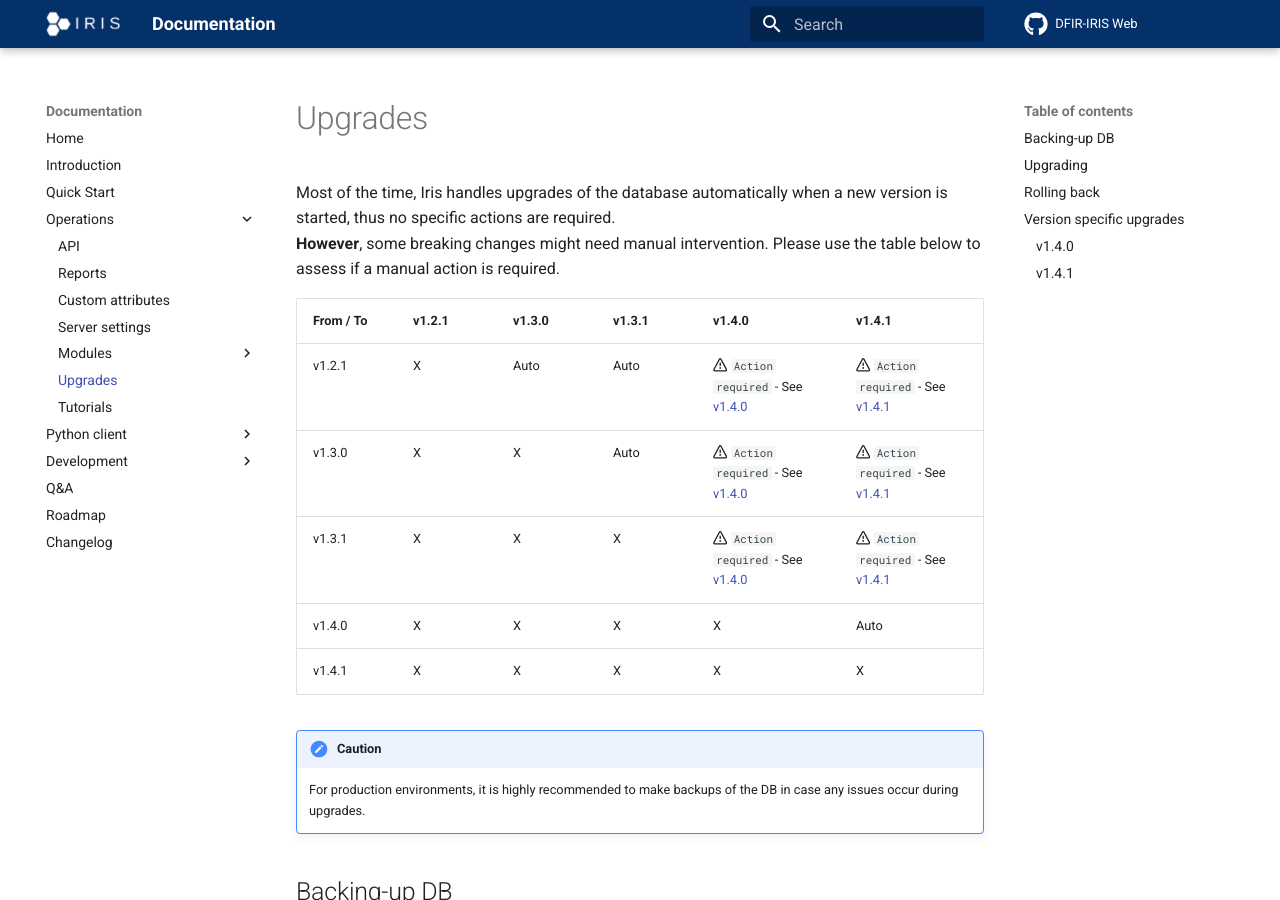
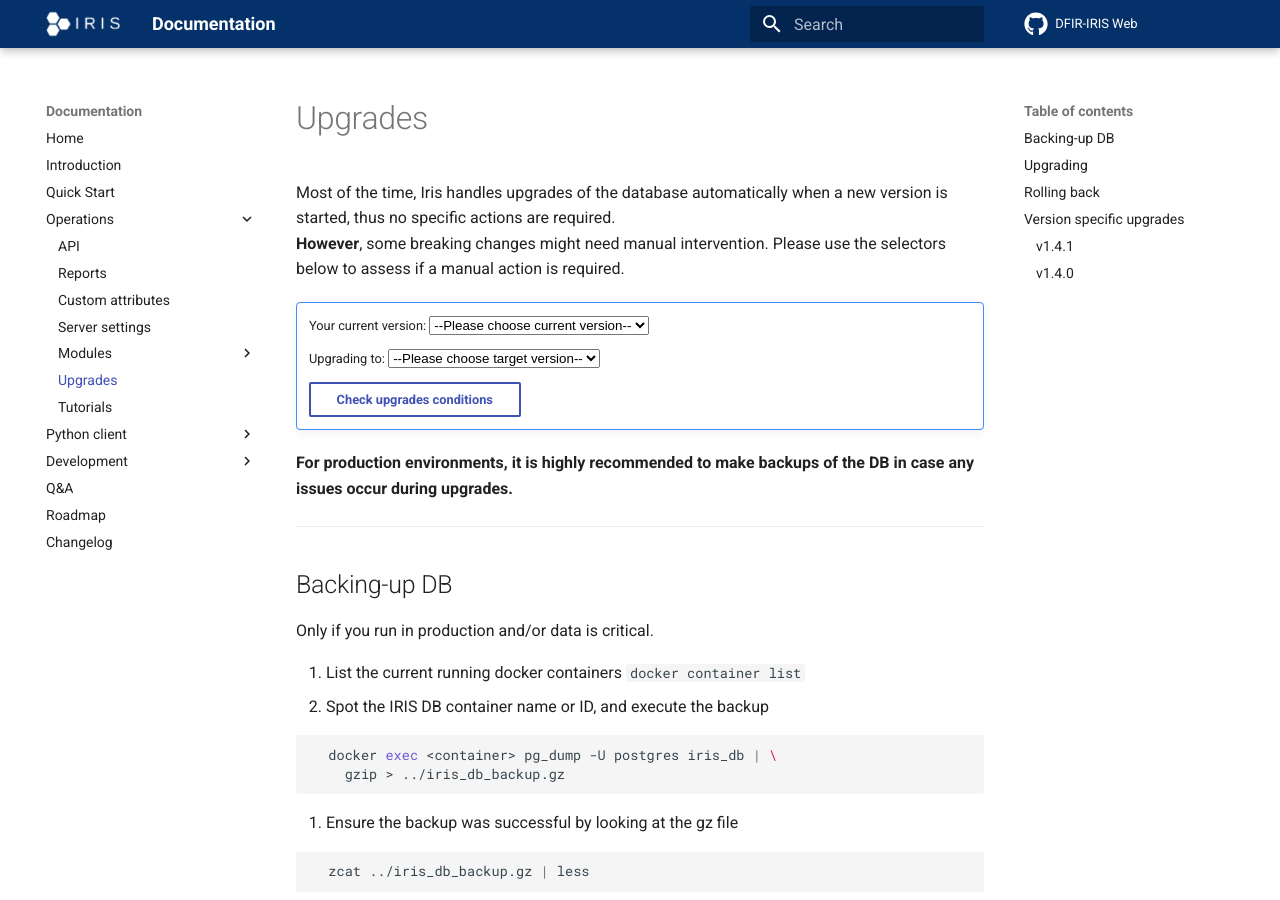
Before and after one commit to dfir-iris/dfir-iris.github.io, an MkDocs documentation site: the page built from docs/operations/upgrades.md, in a window 1280 px wide and 900 px high. Built offline with MkDocs 1.6.1 and Material for MkDocs 9.7.7, drawn with Linux system fonts in a browser that asks for light colours; comment, search, counter and statistics services are not loaded; some of the changed text lies outside the part shown.

```diff
--- a/docs/operations/upgrades.md
+++ b/docs/operations/upgrades.md
@@ -1,19 +1,38 @@
 # Upgrades
 
 Most of the time, Iris handles upgrades of the database automatically when a new version is started, thus no specific actions are required.
-**However**, some breaking changes might need manual intervention.  Please use the table below to assess if a manual action is required.
+**However**, some breaking changes might need manual intervention.  Please use the selectors below to assess if a manual action is required.
 
-| From / To|	v1.2.1|	v1.3.0|	v1.3.1|	v1.4.0| v1.4.1 |
-|-----|----|----|----|-----|-----|
-v1.2.1|	X|	Auto|	Auto|	:octicons-alert-16: `Action required` - See [v1.4.0](#v140)|:octicons-alert-16: `Action required` - See [v1.4.1](#v141)|
-v1.3.0|	X|	X|	Auto|	:octicons-alert-16: `Action required` - See [v1.4.0](#v140)|:octicons-alert-16: `Action required` - See [v1.4.1](#v141)|
-v1.3.1|	X|	X|	X|	:octicons-alert-16: `Action required` - See [v1.4.0](#v140)|:octicons-alert-16: `Action required` - See [v1.4.1](#v141)|
-v1.4.0|	X|	X|	X|	X|Auto|
-v1.4.1 | X| X| X| X | X |
+!!! cite ""
+    <label for="cversion-select">Your current version:</label>
+    <select name="current_version" class="md-select" id="cversion-select">
+        <option value="">--Please choose current version--</option>
+        <option value="v1.2.1">v1.2.1</option>
+        <option value="v1.3.0">v1.3.0</option>
+        <option value="v1.3.1">v1.3.1</option>
+        <option value="v1.4.0">v1.4.0</option>
+        <option value="v1.4.1">v1.4.1</option>
+    </select>
 
-!!! caution
-    For production environments, it is highly recommended to make backups of the DB in case any issues occur during upgrades.
+    <label for="tversion-select">Upgrading to:</label>
+    <select name="target_version" class="md-select" id="tversion-select">
+        <option value="">--Please choose target version--</option>
+        <option value="v1.2.1">v1.2.1</option>
+        <option value="v1.3.0">v1.3.0</option>
+        <option value="v1.3.1">v1.3.1</option>
+        <option value="v1.4.0">v1.4.0</option>
+        <option value="v1.4.1">v1.4.1</option>
+    </select>
 
+    <button class="md-button ml-mr-auto" onclick='check_versions();'>
+      <span class="">Check upgrades conditions</span>
+    </button>
+
+<div id="migration-info"></div>
+
+**For production environments, it is highly recommended to make backups of the DB in case any issues occur during upgrades.**
+
+-------------
 ## Backing-up DB
 Only if you run in production and/or data is critical.
 
@@ -58,9 +77,6 @@ In case something went wrong, you can rollback to your previous version and rest
 
 ## Version specific upgrades
 
-### v1.4.0
-**This version already has a patch. Please directly upgrade to v1.4.1**
-
 ### v1.4.1
 **This only applies if you are coming from IRIS <= v1.3.1.**
 
@@ -102,3 +118,69 @@ docker-compose up
 7. The data should be successfully transferred.
 
 **Do not forget to clear out your browser cache, many JS files were changed.**
+
+### v1.4.0
+**This version already has a patch. Please directly upgrade to [v1.4.1](#v141)**
+
+<script>
+  function check_versions() {
+    var cversion = document.getElementById("cversion-select").value;
+    var tversion = document.getElementById("tversion-select").value;
+
+    if (!cversion || !tversion) { return ;}
+
+    var map = {
+      "v1.2.1": {
+        "v1.3.0": "Auto",
+        "v1.3.1": "Auto",
+        "v1.4.0": `<p><span class="twemoji"><svg xmlns="http://www.w3.org/2000/svg" viewBox="0 0 16 16"><path fill-rule="evenodd" d="M8.22 1.754a.25.25 0 0 0-.44 0L1.698 13.132a.25.25 0 0 0 .22.368h12.164a.25.25 0 0 0 .22-.368L8.22 1.754zm-1.763-.707c.659-1.234 2.427-1.234 3.086 0l6.082 11.378A1.75 1.75 0 0 1 14.082 15H1.918a1.75 1.75 0 0 1-1.543-2.575L6.457 1.047zM9 11a1 1 0 1 1-2 0 1 1 0 0 1 2 0zm-.25-5.25a.75.75 0 0 0-1.5 0v2.5a.75.75 0 0 0 1.5 0v-2.5z"></path></svg></span> <code>Action required</code> - See <a href="#v140">v1.4.0</a></p>`,
+        "v1.4.1": `<p><span class="twemoji"><svg xmlns="http://www.w3.org/2000/svg" viewBox="0 0 16 16"><path fill-rule="evenodd" d="M8.22 1.754a.25.25 0 0 0-.44 0L1.698 13.132a.25.25 0 0 0 .22.368h12.164a.25.25 0 0 0 .22-.368L8.22 1.754zm-1.763-.707c.659-1.234 2.427-1.234 3.086 0l6.082 11.378A1.75 1.75 0 0 1 14.082 15H1.918a1.75 1.75 0 0 1-1.543-2.575L6.457 1.047zM9 11a1 1 0 1 1-2 0 1 1 0 0 1 2 0zm-.25-5.25a.75.75 0 0 0-1.5 0v2.5a.75.75 0 0 0 1.5 0v-2.5z"></path></svg></span> <code>Action required</code> - See <a href="#v141">v1.4.1</a></p>`,
+      },
+      "v1.3.0": {
+        "v1.3.1": "Auto",
+        "v1.4.0": `<p><span class="twemoji"><svg xmlns="http://www.w3.org/2000/svg" viewBox="0 0 16 16"><path fill-rule="evenodd" d="M8.22 1.754a.25.25 0 0 0-.44 0L1.698 13.132a.25.25 0 0 0 .22.368h12.164a.25.25 0 0 0 .22-.368L8.22 1.754zm-1.763-.707c.659-1.234 2.427-1.234 3.086 0l6.082 11.378A1.75 1.75 0 0 1 14.082 15H1.918a1.75 1.75 0 0 1-1.543-2.575L6.457 1.047zM9 11a1 1 0 1 1-2 0 1 1 0 0 1 2 0zm-.25-5.25a.75.75 0 0 0-1.5 0v2.5a.75.75 0 0 0 1.5 0v-2.5z"></path></svg></span> <code>Action required</code> - See <a href="#v140">v1.4.0</a></p>`,
+        "v1.4.1": `<p><span class="twemoji"><svg xmlns="http://www.w3.org/2000/svg" viewBox="0 0 16 16"><path fill-rule="evenodd" d="M8.22 1.754a.25.25 0 0 0-.44 0L1.698 13.132a.25.25 0 0 0 .22.368h12.164a.25.25 0 0 0 .22-.368L8.22 1.754zm-1.763-.707c.659-1.234 2.427-1.234 3.086 0l6.082 11.378A1.75 1.75 0 0 1 14.082 15H1.918a1.75 1.75 0 0 1-1.543-2.575L6.457 1.047zM9 11a1 1 0 1 1-2 0 1 1 0 0 1 2 0zm-.25-5.25a.75.75 0 0 0-1.5 0v2.5a.75.75 0 0 0 1.5 0v-2.5z"></path></svg></span> <code>Action required</code> - See <a href="#v141">v1.4.1</a></p>`,
+      },
+      "v1.3.1": {
+        "v1.4.0": `<p><span class="twemoji"><svg xmlns="http://www.w3.org/2000/svg" viewBox="0 0 16 16"><path fill-rule="evenodd" d="M8.22 1.754a.25.25 0 0 0-.44 0L1.698 13.132a.25.25 0 0 0 .22.368h12.164a.25.25 0 0 0 .22-.368L8.22 1.754zm-1.763-.707c.659-1.234 2.427-1.234 3.086 0l6.082 11.378A1.75 1.75 0 0 1 14.082 15H1.918a1.75 1.75 0 0 1-1.543-2.575L6.457 1.047zM9 11a1 1 0 1 1-2 0 1 1 0 0 1 2 0zm-.25-5.25a.75.75 0 0 0-1.5 0v2.5a.75.75 0 0 0 1.5 0v-2.5z"></path></svg></span> <code>Action required</code> - See <a href="#v140">v1.4.0</a></p>`,
+        "v1.4.1": `<p><span class="twemoji"><svg xmlns="http://www.w3.org/2000/svg" viewBox="0 0 16 16"><path fill-rule="evenodd" d="M8.22 1.754a.25.25 0 0 0-.44 0L1.698 13.132a.25.25 0 0 0 .22.368h12.164a.25.25 0 0 0 .22-.368L8.22 1.754zm-1.763-.707c.659-1.234 2.427-1.234 3.086 0l6.082 11.378A1.75 1.75 0 0 1 14.082 15H1.918a1.75 1.75 0 0 1-1.543-2.575L6.457 1.047zM9 11a1 1 0 1 1-2 0 1 1 0 0 1 2 0zm-.25-5.25a.75.75 0 0 0-1.5 0v2.5a.75.75 0 0 0 1.5 0v-2.5z"></path></svg></span> <code>Action required</code> - See <a href="#v141">v1.4.1</a></p>`,
+      },
+      "v1.4.0": {
+        "v1.4.1": "Auto",
+      }
+    }
+    const div = document.getElementById('migration-info');
+    div.innerHTML = '';
+
+    if (cversion === tversion) {
+       div.innerHTML = `<div class="admonition question">
+            <p class="admonition-title">Let's talk</p>
+            <p>We're not sure that's really useful. Coffee instead ?</p>
+            </div>`;
+        return;
+    }
+
+    if (cversion in map) {
+      if (tversion in map[cversion]) {
+        if (map[cversion][tversion] == 'Auto') {
+          div.innerHTML = `<div class="admonition success">
+            <p class="admonition-title">Good news</p>
+            <p>`+ cversion +` can be upgraded to `+ tversion + ` automatically</p>
+            </div>`
+            return;
+        } else {
+          div.innerHTML = `<div class="admonition danger">
+            <p class="admonition-title">Caution</p>
+            <p>`+ map[cversion][tversion] +`</p>
+            </div>`
+          return;
+        }
+      }
+    }
+    div.innerHTML = `<div class="admonition failure">
+    <p class="admonition-title">Incompatible</p>
+    <p>Migration from `+ cversion +` to `+ tversion + ` is not possible</p>
+    </div>`;
+
+  }
+</script>
```
Also changed, not shown: docs/development/quick_start/processor.md (+8 -7 lines).
